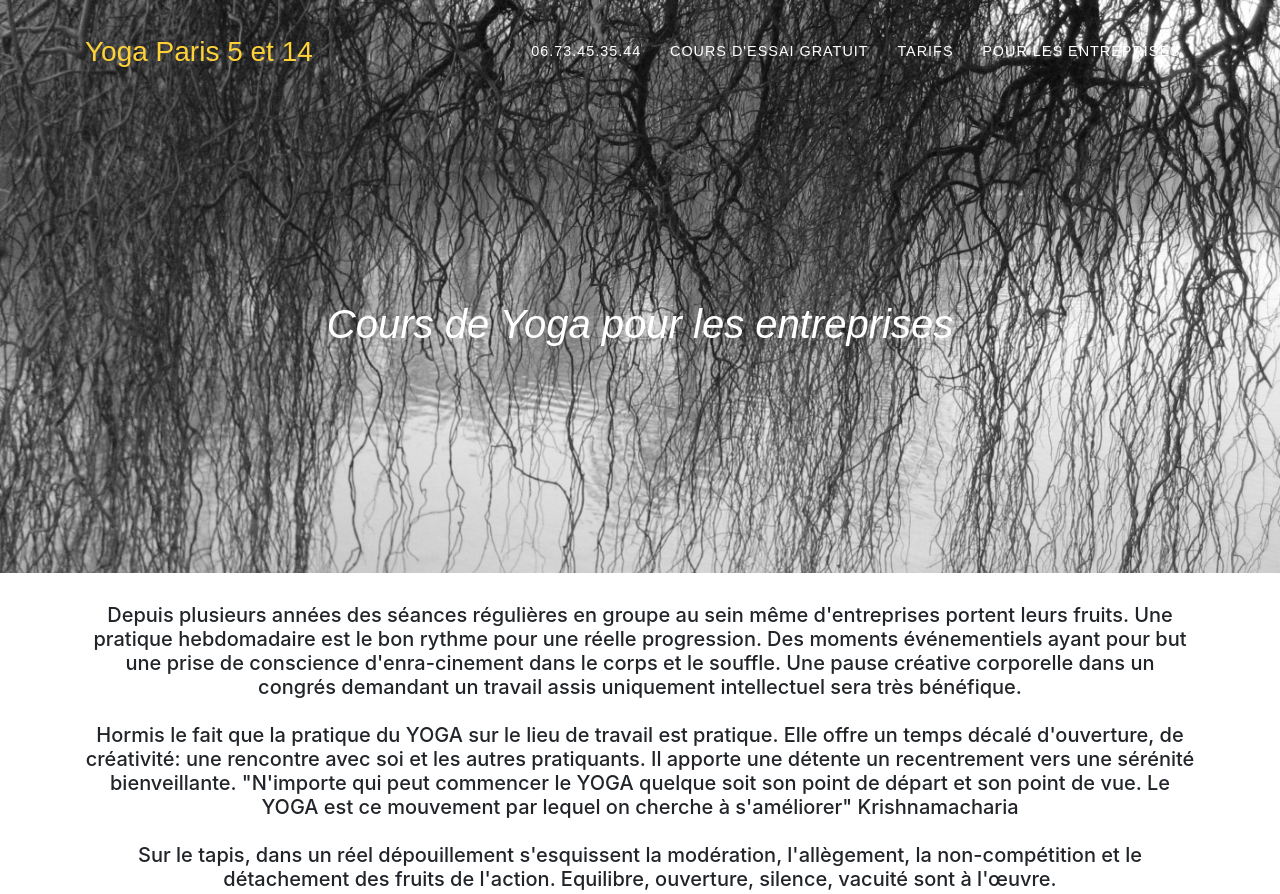
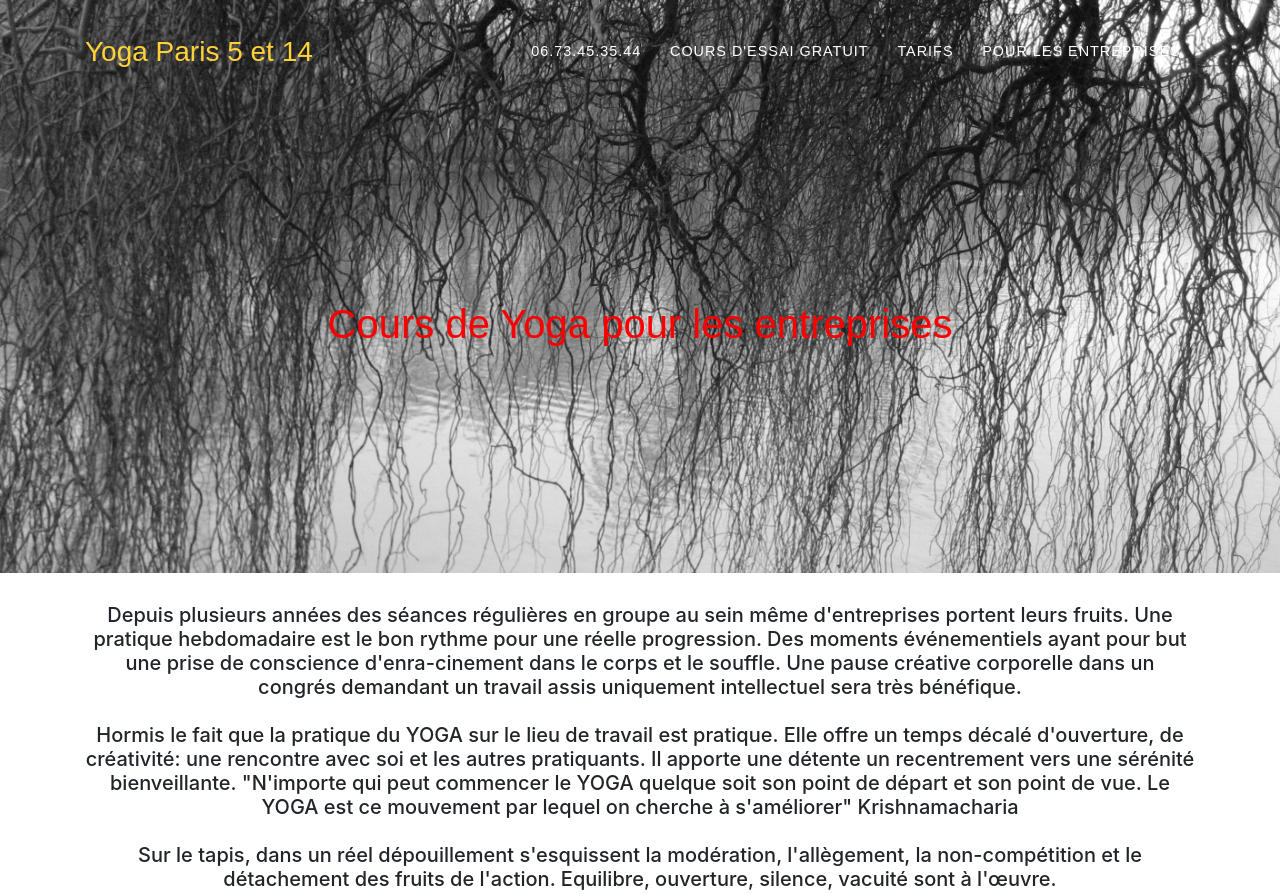
Before and after one commit to Mathieugab/mariepierre-gh-pages, a website with bundled scripts: page yoga-pour-entreprises.html in a window 1280 px wide. Shown: the top 894 px of the page. Built offline with nearby package versions, Linux system fonts and the light colour scheme; a web font is replaced by a local one.

Commit message:
yoga et titres en rouge et non oblique

```diff
--- a/yoga-pour-entreprises.html
+++ b/yoga-pour-entreprises.html
@@ -63,7 +63,7 @@
         <div class="intro-text">
           <div class="intro-lead-in">
 
-            <h1>Cours de Yoga pour les entreprises </h1>
+            <h1 style=" color: red; font-style: normal; ">Cours de Yoga pour les entreprises </h1>
 
       </div>
       </div>
```
Also changed, not shown: index.html (+1 -1 lines).
